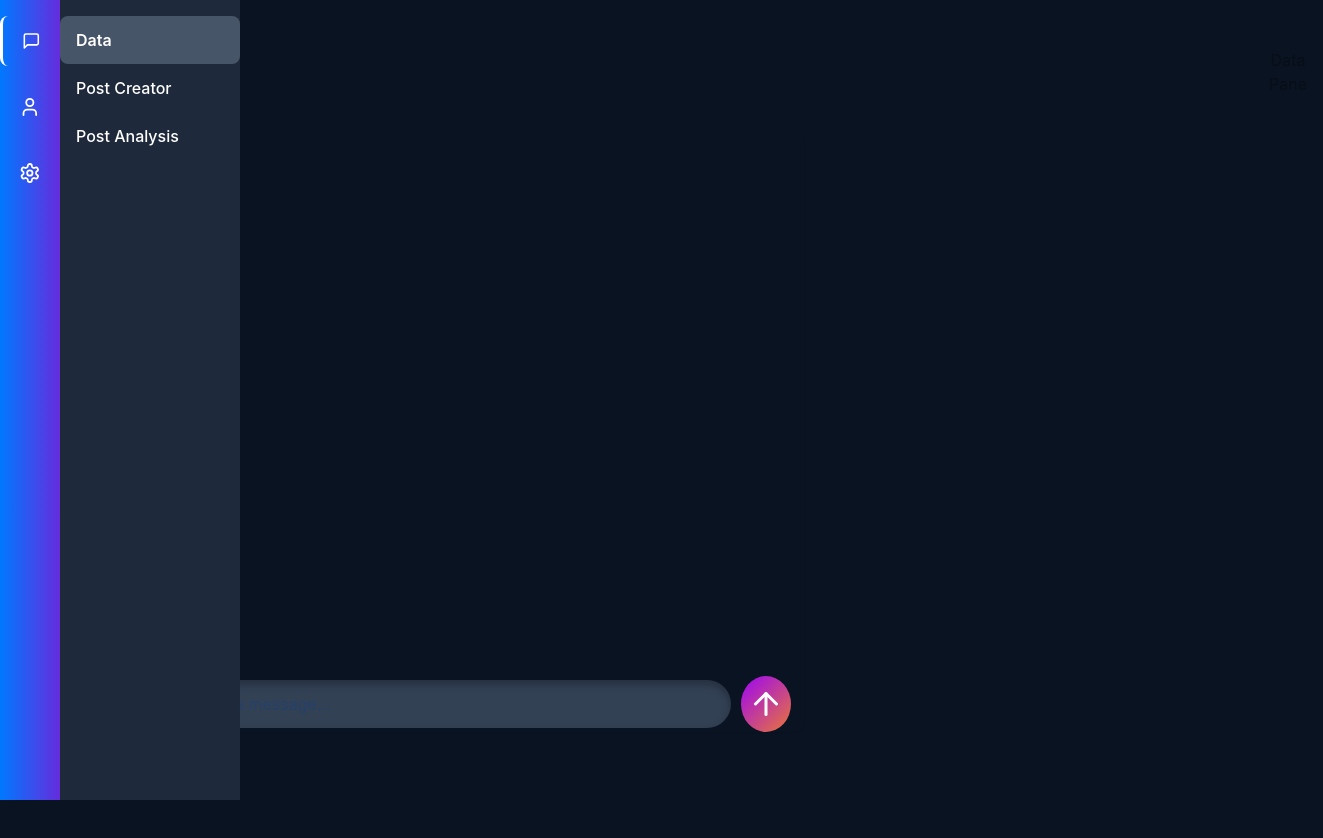
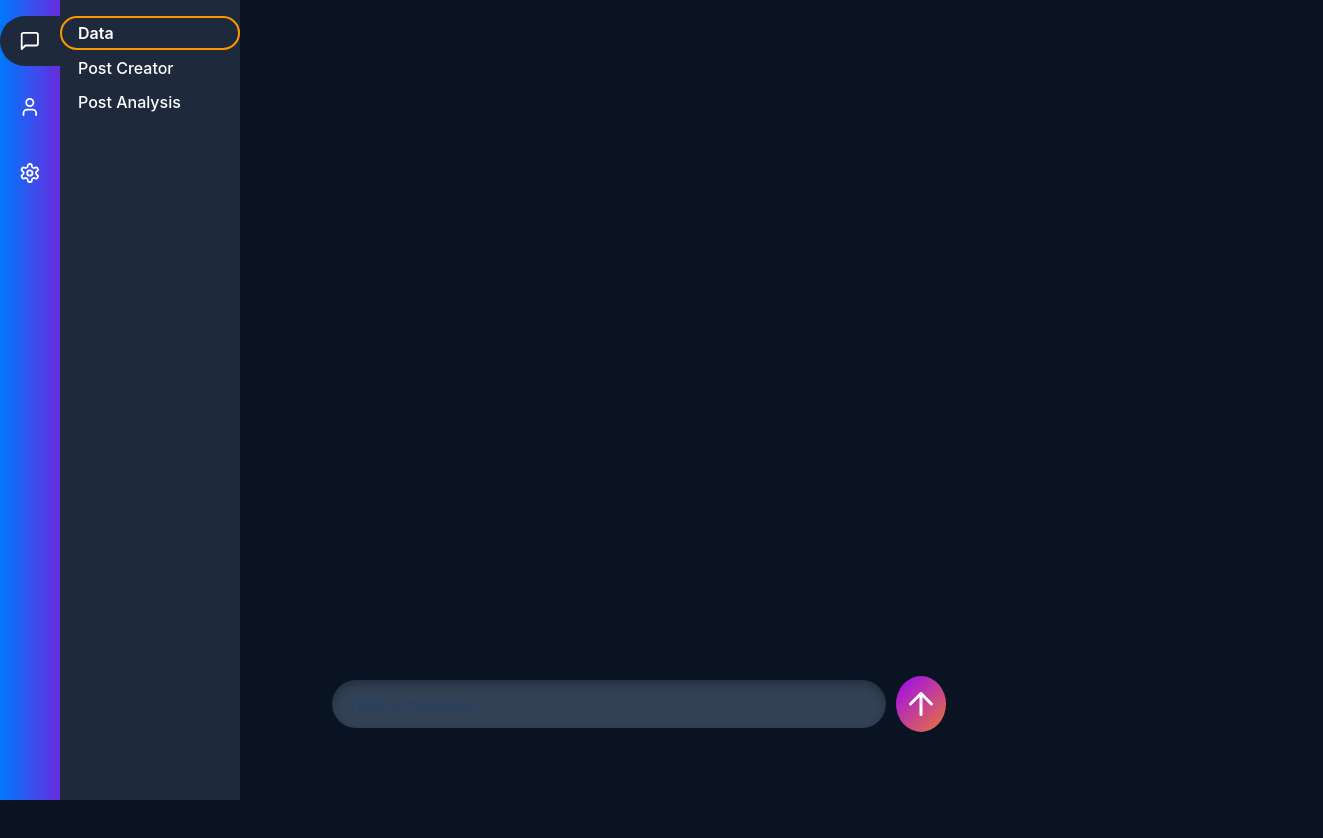
Before and after one commit to zuuxuux/gpt-repository-loader, a React (Vite) app in the folder frontend/: page / in a window 1280 px wide. Shown: the top 838 px of the page, 1323 px wide, since content can reach past the window. Built offline with nearby package versions, Linux system fonts and the light colour scheme.

Commit message:
Making it look better

```diff
--- a/frontend/src/App.tsx
+++ b/frontend/src/App.tsx
@@ -1,20 +1,15 @@
 // src/App.tsx
 import ChatContainer from './components/ChatContainer'
-import { NavBar } from './components/NavBar'
 import TopicCard from './components/TopicCard'
 import { mockTopics } from './data/topics'
 import './App.css'
 
-// If you’re using the modular approach from earlier,
-// import SideNav from "@/components/ui/SideNav/SideNav" (or wherever you put it).
-import SideNav from '@/components/SideNav'
+// The hierarchical nav we want to place on the right
+import SideNav from './components/SideNav'
 
 function App() {
   return (
-    <div className="flex">
-      {/* MAIN CONTENT ON THE LEFT */}
-      <div className="flex-1">
-        {/* Existing content */}
+    <div>
       <div className="container mx-auto">
         <ChatContainer />
       </div>
@@ -28,9 +23,8 @@ function App() {
           />
         ))}
       </div>
-      </div>
 
-      {/* SIDENAV ON THE RIGHT */}
+      {/* Fixed Nav on the Right */}
       <SideNav />
     </div>
   )
--- a/frontend/src/components/MainNav.module.css
+++ b/frontend/src/components/MainNav.module.css
@@ -25,12 +25,14 @@
     justify-content: center;
     transition: opacity 0.2s;
   }
-
+/*
   .mainNavItem:hover {
     opacity: 0.8;
-  }
+  } */
 
   .mainNavItemActive {
     opacity: 1;
-    border-left: 3px solid white;
+    background: #1e293b;
+    border-top-left-radius: 9999px;
+    border-bottom-left-radius: 9999px;
   }
--- a/frontend/src/components/SubNav.module.css
+++ b/frontend/src/components/SubNav.module.css
@@ -11,20 +11,36 @@
   }
 
   .subNavItem {
+    /* Existing styles */
     background: none;
-    border: none;
+    border-radius: 9999px;
     color: white;
-    text-align: left;
-    padding: 0.75rem 1rem;
+    padding: 0.2rem 1rem;
     cursor: pointer;
-    transition: background-color 0.2s;
+    text-align: left; /* Left-align text */
+    display: flex; /* Use flexbox to align the icon and text */
+    align-items: center; /* Vertically center icon and text */
+    gap: 0.5rem; /* Space between icon and text */
+    transition: box-shadow 0.2s ease, border-color 0.2s ease;
+    border-width: 2px;
+
+    transition:
+        border-color 0.3s ease,  /* Smoothly change border color */
+        box-shadow 0.3s ease,    /* Smoothly add/remove box-shadow */
+        color 0.3s ease;         /* Smoothly change text/icon color */
   }
 
+
   .subNavItem:hover {
-    background-color: rgb(51, 65, 85);
+    border-width: 2px;
+    border-color: #FF9800;
   }
 
+
   .subNavItemActive {
-    background-color: rgb(71, 85, 105);
+    /* If you want the active state to stand out,
+       you could invert the colors or simply keep the same. Example: */
+    border-width: 2px;
+    border-color: #FF9800;
     font-weight: 600;
   }
```
Lines whose indentation alone changed are shown as unchanged.
